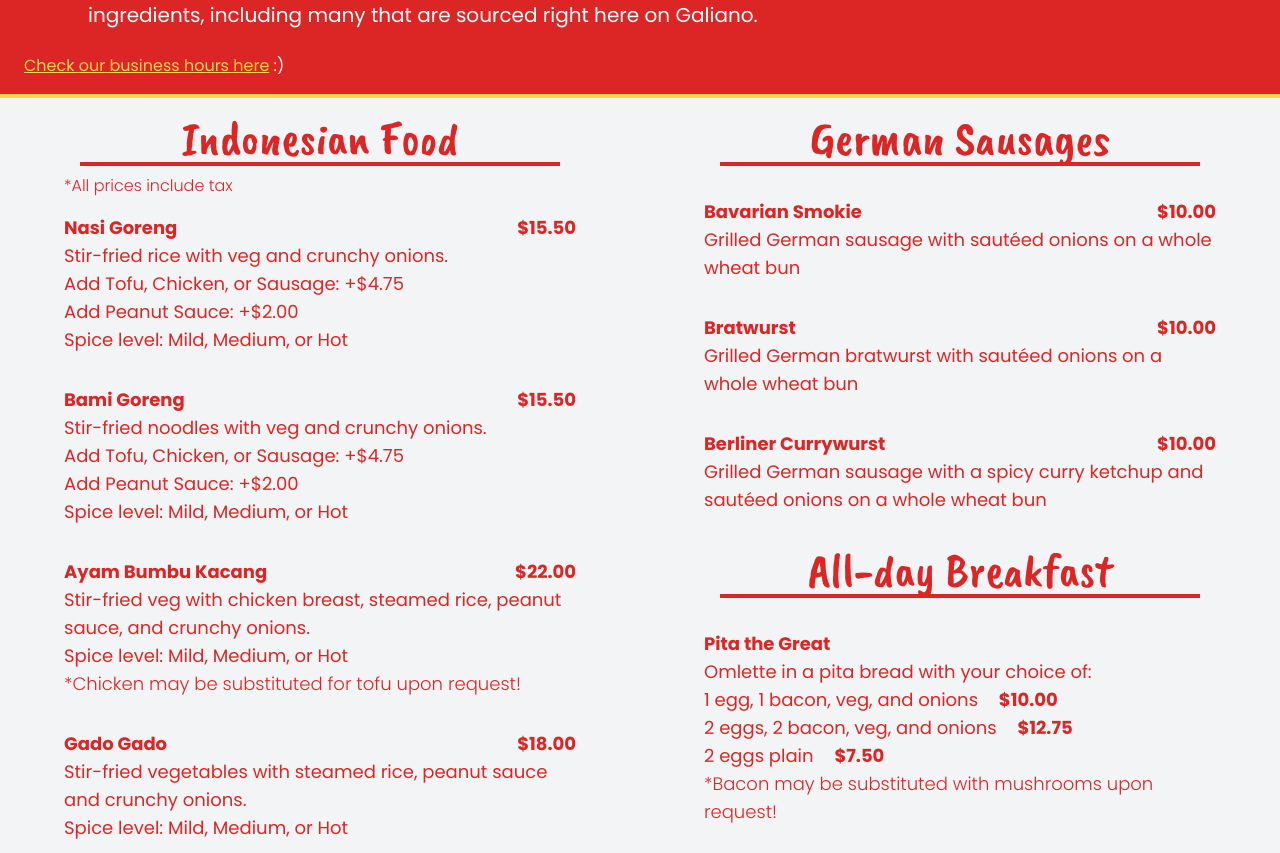
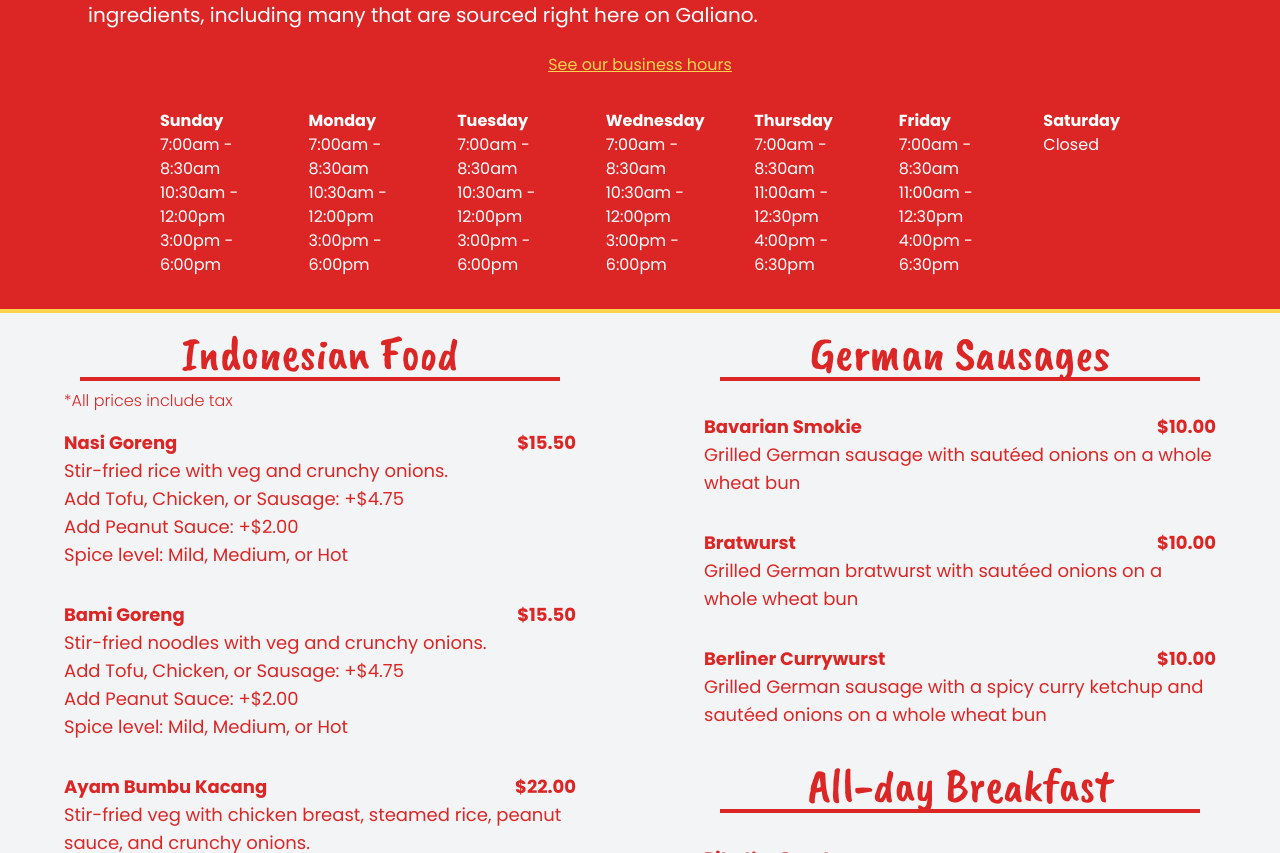
Before and after one commit to interestedinbread/Max_and_Moritz_Site, a plain HTML site: page index.html in a window 1280 px wide. Shown: the part 1029-1882 px from the top of the page. Drawn offline with nearby package versions, Linux system fonts and the light colour scheme; a web font is replaced by a local one.

Commit message:
set up business hours for sm and md displays but need to make fundamental layout changes for lg display. About to change things.

```diff
--- a/index.html
+++ b/index.html
@@ -30,10 +30,10 @@
             <p class="text-white p-6 text-lg poppins-regular leading-relaxed lg:max-w-6xl lg:mx-auto lg:text-xl">Located at Sturdies Bay Galiano Island, Max and Moritz has been serving Indonesian and German style food to island locals and hungry visitors since 1994!
                 All of our meals are cooked fresh to order with the best ingredients, including many that are sourced right here on Galiano.
             </p>
-            <button id="hours-toggle-btn" class="text-white text-md poppins-regular pl-6 mb-4"><span class="underline text-amber-300">Check our business hours here</span> :)</button>
-            <div class="business-hours-container px-4 pb-4 hidden">
-                <div class="mon-tue-container flex">
-                    <div class="day-time-container p-4">
+            <button id="hours-toggle-btn" class="text-md poppins-regular mb-4 underline text-amber-300 mx-auto block">See our business hours</button>
+            <div class="business-hours-container mx-auto sm:w-2/3 px-4 pb-4 md:ml-56 lg:mx-auto lg:w-4/5 lg:flex hidden">
+                    <div class="sun-mon-container flex">
+                        <div class="day-time-container p-4 ">
                             <p class="text-white text-md poppins-bold">Sunday</p>
                             <ul>
                                 <li class="text-white text-md poppins-regular">7:00am - 8:30am</li>
@@ -51,7 +51,7 @@
                         </div>
 
                     </div>
-                <div class="wed-thu-container flex">
+                    <div class="tue-wed-container flex">
                         <div class="day-time-container p-4">
                             <p class="text-white text-md poppins-bold">Tuesday</p>
                             <ul>
@@ -60,6 +60,8 @@
                                 <li class="text-white text-md poppins-regular">3:00pm - 6:00pm</li>
                             </ul>
                         </div>
+
+
                     <div class="day-time-container p-4">
                         <p class="text-white text-md poppins-bold">Wednesday</p>
                         <ul>
@@ -70,7 +72,7 @@
                     </div>
 
                 </div>
-                <div class="fri-sat-container flex">
+                <div class="thu-fri-container flex">
                     <div class="day-time-container p-4">
                         <p class="text-white text-md poppins-bold">Thursday</p>
                         <ul>
```
Lines whose indentation alone changed are shown as unchanged.
